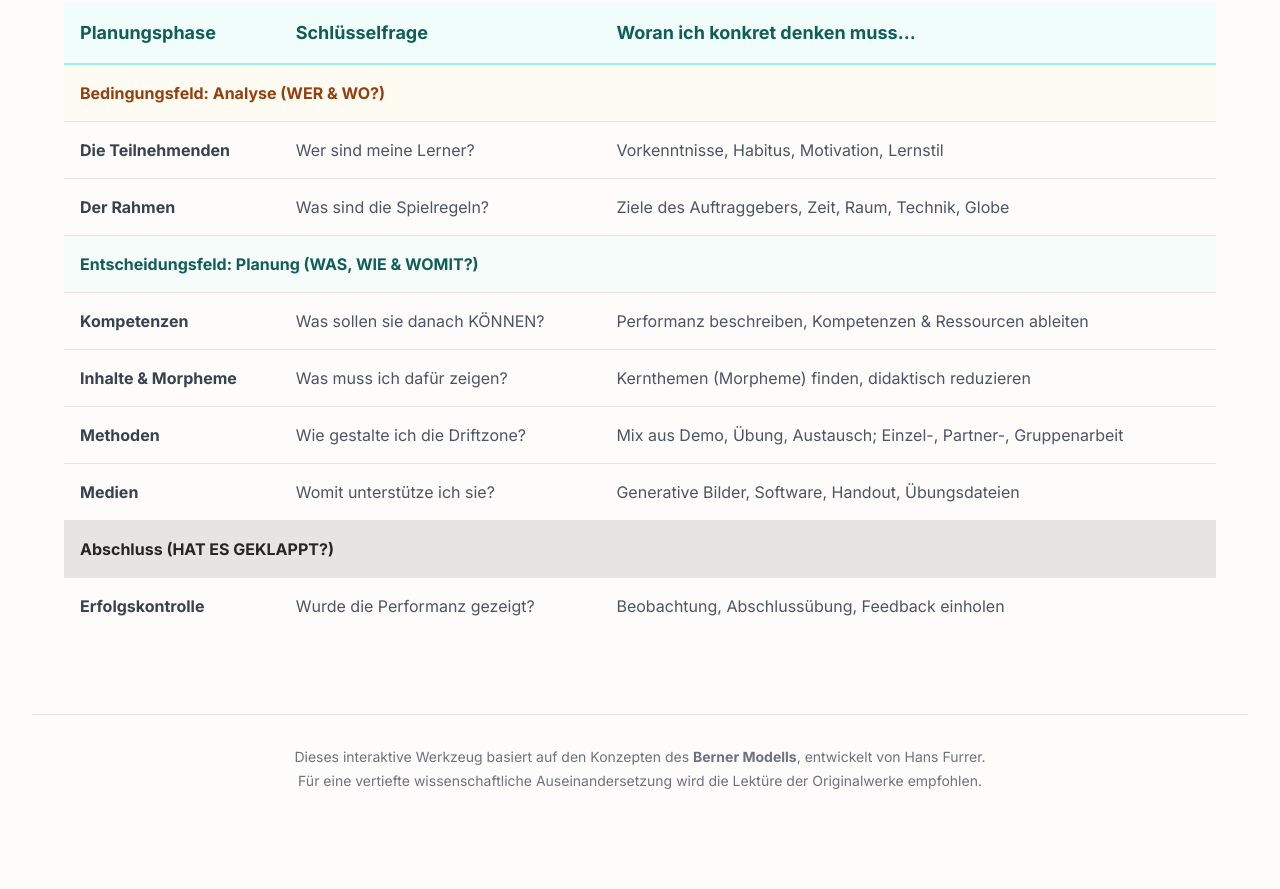
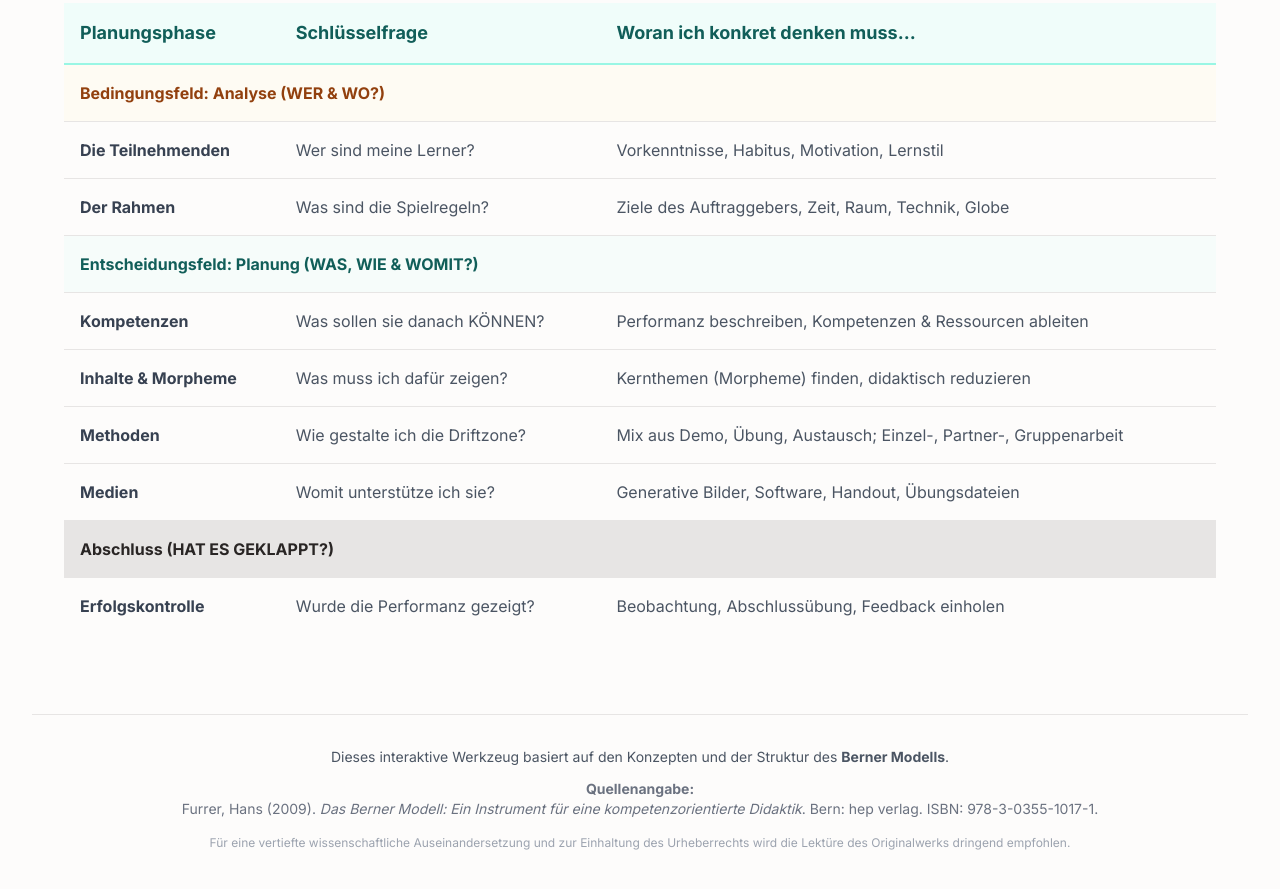
Before and after one commit to Voyager-IQ/AI-BernerModell-Toolkit, a plain HTML site: page AI-dashboard.html in a window 1280 px wide. Shown: the part 3429-4318 px from the top of the page. Drawn offline with nearby package versions, Linux system fonts and the light colour scheme.

Commit message:
Update References

```diff
--- a/AI-dashboard.html
+++ b/AI-dashboard.html
@@ -309,14 +309,20 @@
                     </table>
                 </div>
             </section>
+
             <footer class="text-center mt-20 py-8 border-t border-stone-200">
-    <p class="text-sm text-gray-500">
-        Dieses interaktive Werkzeug basiert auf den Konzepten des <strong>Berner Modells</strong>, entwickelt von Hans Furrer.
-    </p>
-    <p class="text-sm text-gray-500 mt-1">
-        Für eine vertiefte wissenschaftliche Auseinandersetzung wird die Lektüre der Originalwerke empfohlen.
-    </p>
-</footer>
+                <p class="text-sm text-gray-600">
+                    Dieses interaktive Werkzeug basiert auf den Konzepten und der Struktur des <strong>Berner Modells</strong>.
+                </p>
+                <p class="text-sm text-gray-500 mt-3">
+                    <strong>Quellenangabe:</strong><br>
+                    Furrer, Hans (2009). <i>Das Berner Modell: Ein Instrument für eine kompetenzorientierte Didaktik</i>. Bern: hep verlag. ISBN: 978-3-0355-1017-1.
+                </p>
+                 <p class="text-xs text-gray-400 mt-4">
+                    Für eine vertiefte wissenschaftliche Auseinandersetzung und zur Einhaltung des Urheberrechts wird die Lektüre des Originalwerks dringend empfohlen.
+                </p>
+            </footer>
+
         </main>
     </div>
 
@@ -333,7 +339,7 @@ document.addEventListener('DOMContentLoaded', () => {
                         <ul class="list-disc pl-5 mt-1">
                             <li>Wie hoch ist die allgemeine IT-Affinität?</li>
                             <li>Welche Erfahrungen und (Vor-)Urteile zum Thema bringen sie mit?</li>
-                            <li>Welcher Lerntyp ist vorherrschend (visuell, auditiv, kinästhetisch)?</li>
+                            <li>Welcher Lerntyp ist vorherchend (visuell, auditiv, kinästhetisch)?</li>
                         </ul>
                     </li>
                     <li><strong>Motivation & Einstellung:</strong>
```
